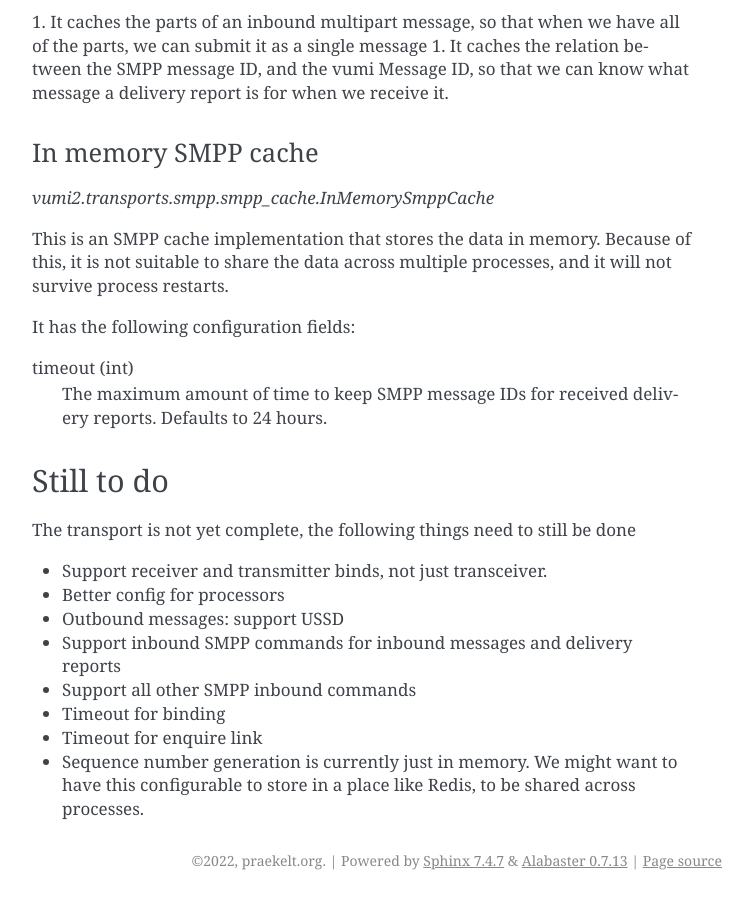
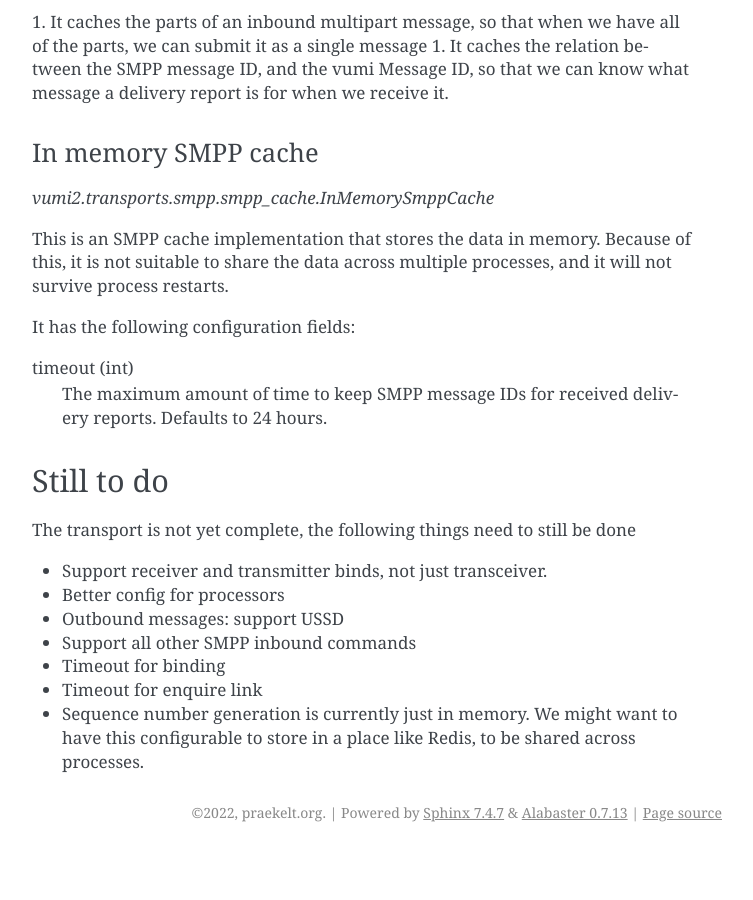
Before and after one commit to praekeltfoundation/vumi2, a Sphinx documentation site: the page built from docs/transports/smpp.rst, in a window 1280 px wide and 900 px high, scrolled down 6517 px. Shown: the whole window, without its empty margins (388-1141 px from the left). Built offline with Sphinx 7.4.7, drawn with Linux system fonts in a browser that asks for light colours; after the commit the page ends 7369 px from its top, so only the background shows below that.

Commit message:
Update docs todo list

```diff
--- a/docs/transports/smpp.rst
+++ b/docs/transports/smpp.rst
@@ -187,7 +187,6 @@ The transport is not yet complete, the following things need to still be done
 - Support receiver and transmitter binds, not just transceiver.
 - Better config for processors
 - Outbound messages: support USSD
-- Support inbound SMPP commands for inbound messages and delivery reports
 - Support all other SMPP inbound commands
 - Timeout for binding
 - Timeout for enquire link
```
